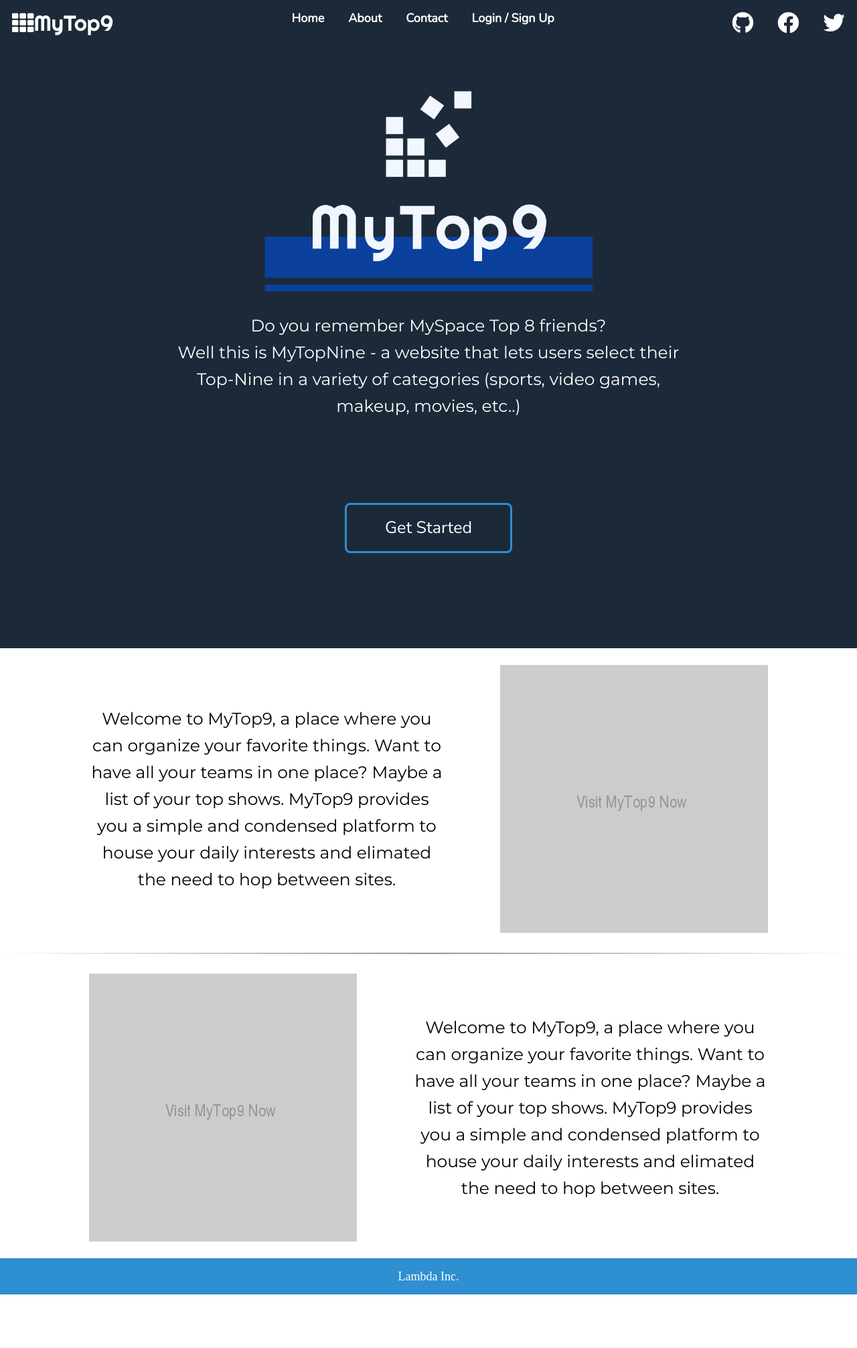
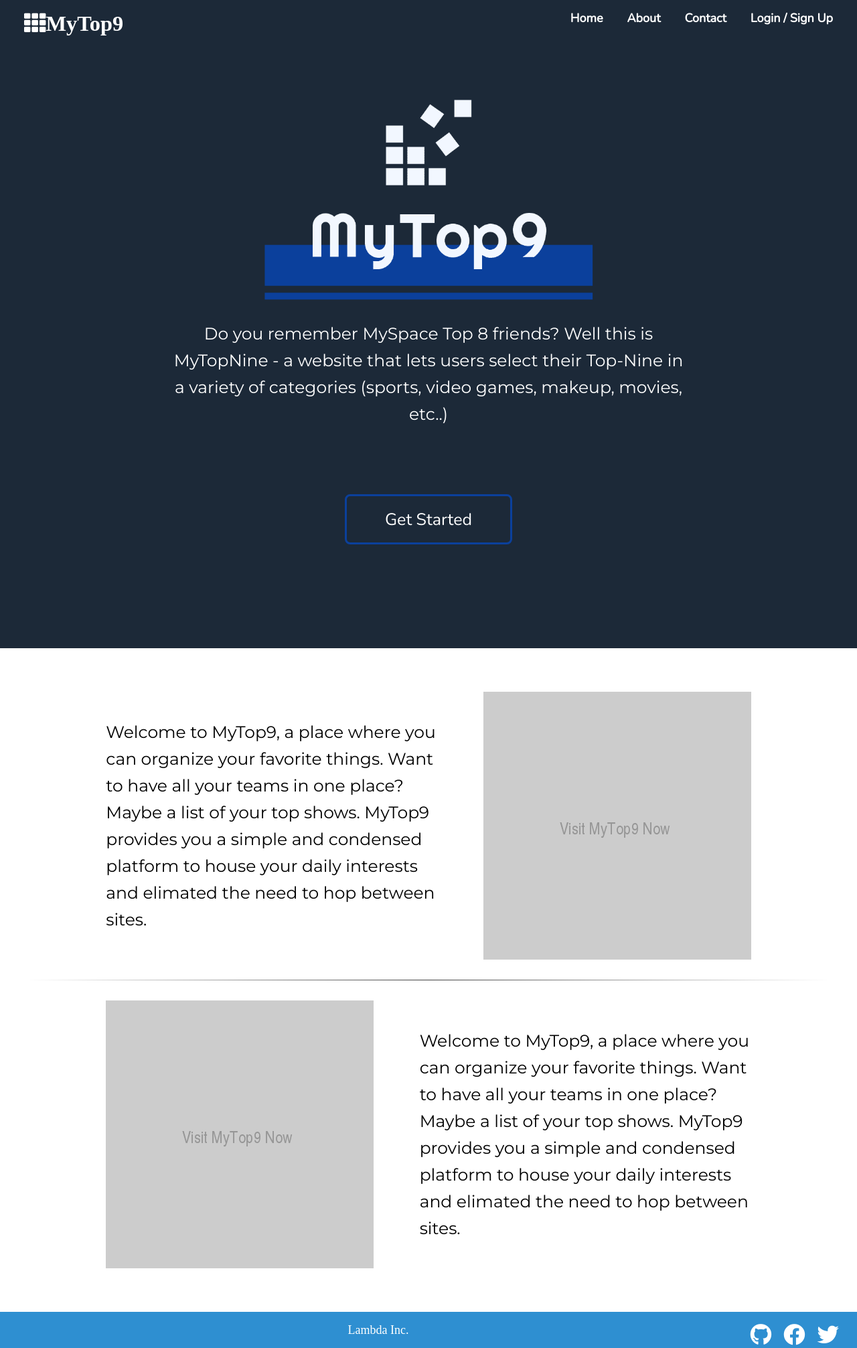
Before and after one commit to top-nine/top-nine-UI, a plain HTML site: page index.html in a window 1280 px wide. Shown: the whole page at 67% size. Before the commit the page ends 1933 px from the top, so only its background shows below. Drawn offline with nearby package versions, Linux system fonts and the light colour scheme.

Commit message:
wip emergency commit, laptop failing

```diff
--- a/index.html
+++ b/index.html
@@ -17,14 +17,26 @@
     <!-- container -->
     <div class="container">
         <!-- navigation -->
+        <nav class="nav">
+            <ul>
+                <li><i class="fas fa-th icon"><span>MyTop9</span></i></li>
+                <ul class="navigation">
+                    <li><a href="index.html">Home</a></li>
+                    <li><a href="about.html">About</a></li>
+                    <li><a href="#">Contact</a></li>
+                    <li><a href="#">Login / Sign Up</a></li>
+                </ul>
+            </ul>
+        </nav>
+
         <nav class="dropdown">
             <ul>
-                <li><i class="fas fa-th icon dropdown-button"><span>MyTop9</span></i></li>
-                <ul class="navigation dropdown-content">
-                    <li class="mid-l"><a href="index.html">Home</a></li>
+                <li><i class="fas fa-th icon dropdown-button"></i></li>
+                <ul class="navigation dropdown-content dropdown-hidden">
+                    <li><a href="index.html">Home</a></li>
                     <li><a href="about.html">About</a></li>
                     <li><a href="#">Contact</a></li>
-                    <li class="mid-r"><a href="#">Login / Sign Up</a></li>
+                    <li><a href="#">Login / Sign Up</a></li>
                     <li><a href="#"><i class="fab fa-github icon"></i></a></li>
                     <li><a href="#"><i class="fab fa-facebook icon"></i></a></li>
                     <li><a href="#"><i class="fab fa-twitter icon"></i></a></li>
@@ -37,7 +49,7 @@
 
                 <img id="logo" src="assets/logo_transparent.png" alt="logo">
                 <p>
-                    Do you remember MySpace Top 8 friends?<br> Well this is MyTopNine -
+                    Do you remember MySpace Top 8 friends? Well this is MyTopNine -
                     a website that lets users select their Top-Nine in a variety of categories
                     (sports, video games, makeup, movies, etc..)
                 </p>
@@ -68,6 +80,9 @@
     <!-- end of container -->
     </body>
     <footer>
-        Lambda Inc.
+        <span> Lambda Inc. </span>
+        <a href="#"><i class="fab fa-github icon"></i></a>
+        <a href="#"><i class="fab fa-facebook icon"></i></a>
+        <a href="#"><i class="fab fa-twitter icon"></i></a>
     </footer>
     </html>
--- a/less/about.less
+++ b/less/about.less
@@ -12,7 +12,9 @@
         font-weight: 600;
     }
 }
-
+section{
+    padding: 4em;
+}
 .about-content{
     color: @white;
     height: 100%;
@@ -29,9 +31,9 @@
     .card{
         color: black;
         margin: 1em;
+        padding: 2%;
         height: 42em;
         width: 30em;
-        background-color: gainsboro;
         border-radius: 10px;
         box-shadow: 8px 8px 16px lightslategrey;
 
@@ -42,8 +44,6 @@
         .card-image img{
             width: 100%;
             border-bottom:solid 1px black;
-            border-top-left-radius: 8px;
-            border-top-right-radius: 8px;
         }
 
 
--- a/less/footer.less
+++ b/less/footer.less
@@ -1,13 +1,20 @@
 footer{
+    display: flex;
     width: 100%;
     height: 3em;
     bottom: 0;
     padding: 1em;
-    margin:0 auto;
-    text-align: center;
     font-size:@standard;
     color: @white;
     background-color: @light-blue;
+
+    span{
+        margin: 0 auto;
+    }
+
+    a{
+        margin: 0 0.5em;
+    }
 }
 
 .about-footer{
--- a/less/global.less
+++ b/less/global.less
@@ -30,4 +30,5 @@
   }
   p{
     font-family: @Mont;
+    text-align: left;
   }
--- a/less/landing-page.less
+++ b/less/landing-page.less
@@ -8,15 +8,27 @@
     padding: 0em 12em 8em;
     color: @white;
 
+
+
     #logo{
         width: 50em;
     }
 
     p {
+        text-align: center;
         line-height: 1.6;
         width:75%;
         margin-top: 1em;
         font-size: @large;
+
+        @media @tablet {
+            width: 100%;
+            line-height: 1.4;
+        }
+
+        @media @mobile {
+            display: none;
+        }
     }
 
 
@@ -24,10 +36,10 @@
         font-family: @Nunito;
         color: @white;
         font-size: @large;
-        border: solid @light-blue 3px;
+        border: solid @logo-blue 3px;
         border-radius: 8px;
         background-color: @dark-blue;
-        margin-top: 5em;
+        margin-top: 4em;
         width: 10em;
         height: 3em;
         transition: border-color ease .25s, background-color ease .25s;
--- a/less/navigation.less
+++ b/less/navigation.less
@@ -16,22 +16,37 @@
         color: @white;
     }
 
+    .navigation{
+        margin-left: auto;
+    }
 }
+.nav{
+    padding: 0 1em;
+    @media @tablet {
+        display:none;
+    }
+}
+.dropdown{
+    display: none;
+    @media @tablet {
+        display: flex;
+    }
+}
+
 .icon{
     font-size: @standard;
     color: @white;
 }
 
-.mid-l{
-    margin-left:auto;
-}
-
-.mid-r{
-    margin-right:auto;
-}
 .dropdown-button span{
     font-weight: 500;
     font-family: @Righteous;
+}
+.about-nav{
+    display: inline;
+    @media @tablet {
+        display: none;
+    }
 }
 .about-nav a{
     text-decoration: none;
--- a/less/variables.less
+++ b/less/variables.less
@@ -4,6 +4,7 @@
 @white: #FFFFFF;
 @light-blue: #2E8FD1;
 @dark-blue: #1c2938;
+@logo-blue: #0B409C;
 
 // Fonts
 @standard: 1.8em;
```
Also changed, not shown: about.html (+17 -6 lines), css/index.css.
